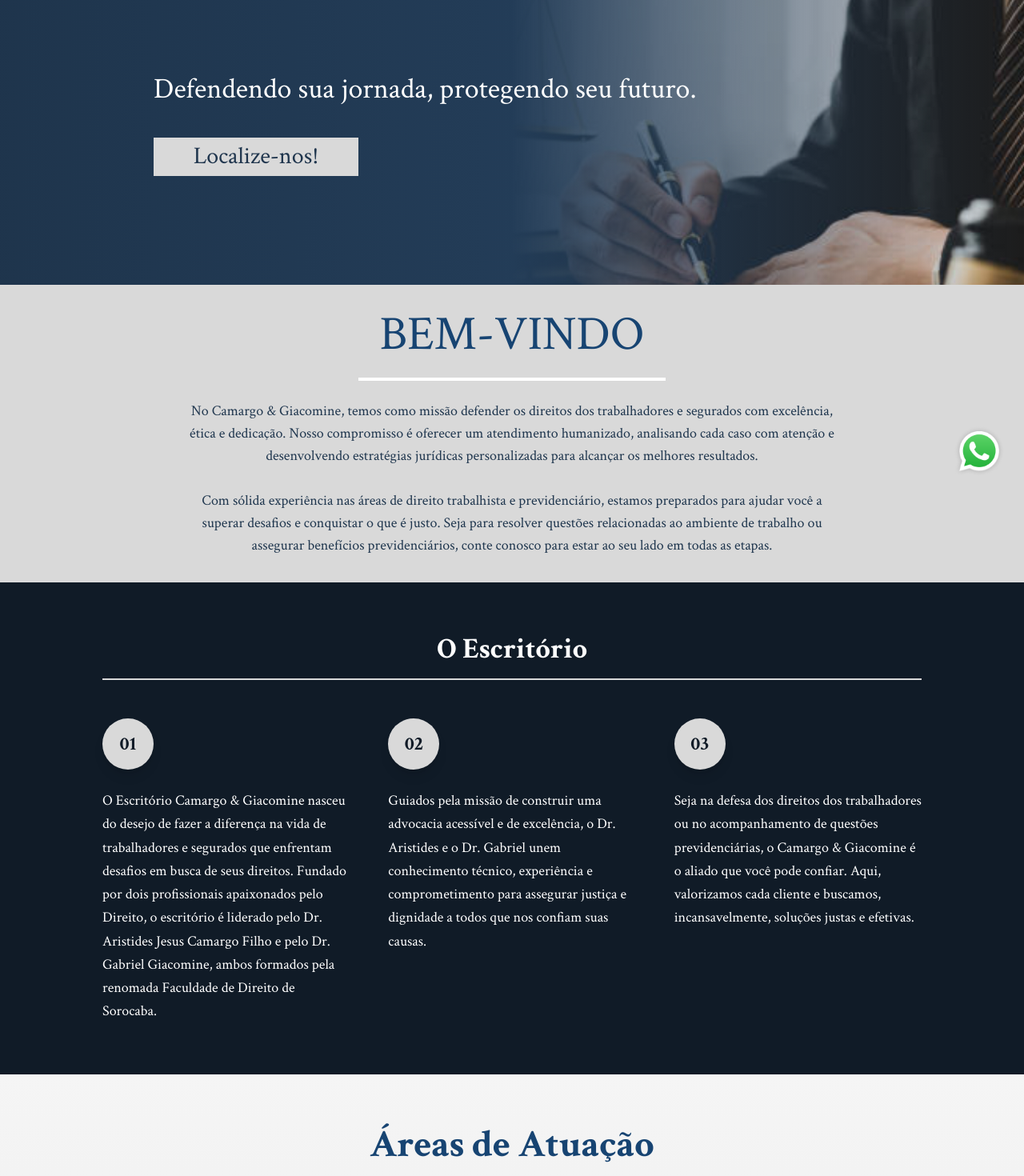
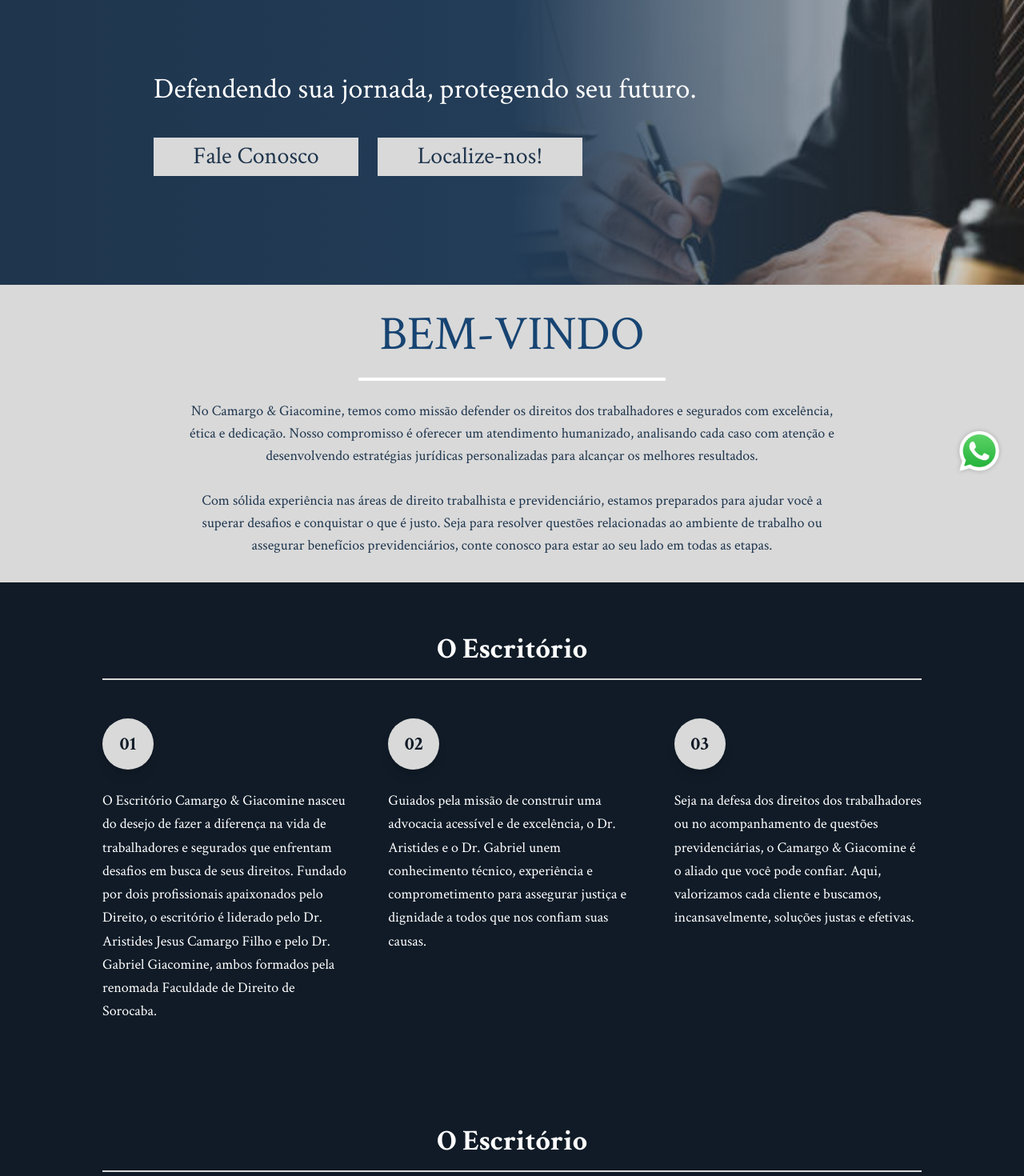
Before and after one commit to LeonardoGabrielSanches/camargogiacomine.adv, a React (Vite) app: page / in a window 1280 px wide. Shown: the part 180-1650 px from the top of the page at 80% size. Built offline with nearby package versions, Linux system fonts and the light colour scheme; no server answers.

Commit message:
Feat: add new button and rename team section

```diff
--- a/src/components/ui/Home/home-section.tsx
+++ b/src/components/ui/Home/home-section.tsx
@@ -15,12 +15,21 @@ export default function HomeSection() {
                 <span className="text-2xl lg:text-4xl text-white max-w-full lg:max-w-screen-md">
                     Defendendo sua jornada, protegendo seu futuro.
                 </span>
+                <div className="flex gap-6">
+                    <a
+                        href="https://api.whatsapp.com/send/?phone=5515997681165&text=Ol%C3%A1%21+Tenho+algumas+d%C3%BAvidas+sobre+meus+direitos+trabalhistas.+Voc%C3%AA+poderia+me+ajudar%3F&type=phone_number&app_absent=0"
+                        target="_blank"
+                        className="flex items-center justify-center text-lg lg:text-3xl text-background w-48 lg:w-64 h-10 lg:h-12 bg-foreground mt-6 lg:mt-10"
+                    >
+                        Fale Conosco
+                    </a>
                     <button
                         onClick={scroll}
                         className="flex items-center justify-center text-lg lg:text-3xl text-background w-48 lg:w-64 h-10 lg:h-12 bg-foreground mt-6 lg:mt-10"
                     >
                         Localize-nos!
                     </button>
+                </div>
             </section>
 
             <section className="bg-foreground flex flex-col items-center text-center justify-center px-4 py-8 lg:py-8 gap-6">
--- a/src/components/ui/Home/index.tsx
+++ b/src/components/ui/Home/index.tsx
@@ -3,15 +3,15 @@ import WorkingAreasSection from "./working-areas-section";
 import OfficeSection from "./office-section";
 import ContactSection from "./contact-section";
 import ArticlesSection from "./articles-section";
-import { Office2 } from "./office2";
+import { Team } from "./team";
 
 export default function Home() {
     return (
         <div>
             <HomeSection />
             <OfficeSection />
+            <Team />
             <WorkingAreasSection />
-            <Office2 />
             <ArticlesSection />
             <ContactSection />
         </div>
--- a/src/components/ui/Home/office2.tsx
+++ b/src/components/ui/Home/team.tsx
@@ -1,6 +1,6 @@
 import gataoImg from '@/assets/gatao.png'
 
-export function Office2() {
+export function Team() {
     return (
         <section className="bg-[#101b27] text-white px-8 py-16 lg:px-32">
             <div className="max-w-6xl mx-auto">
```
Lines whose indentation alone changed are shown as unchanged.
